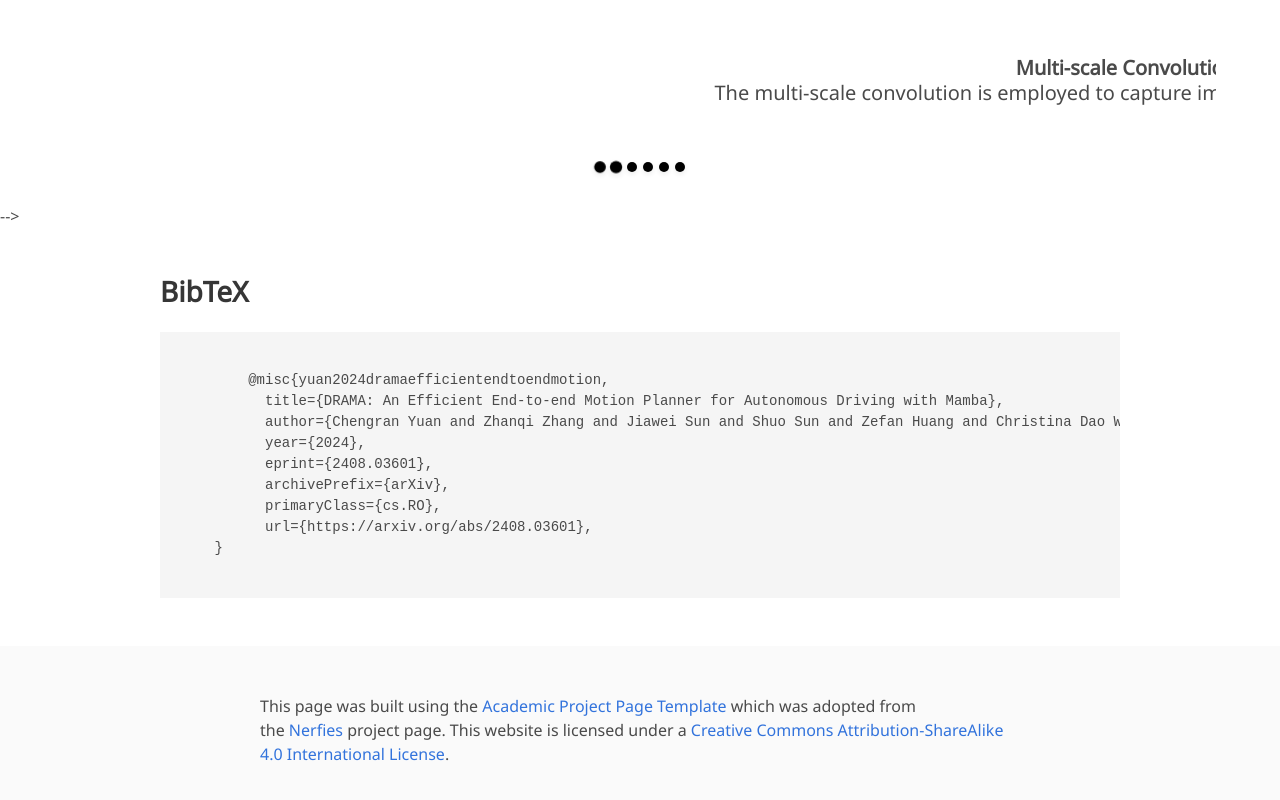
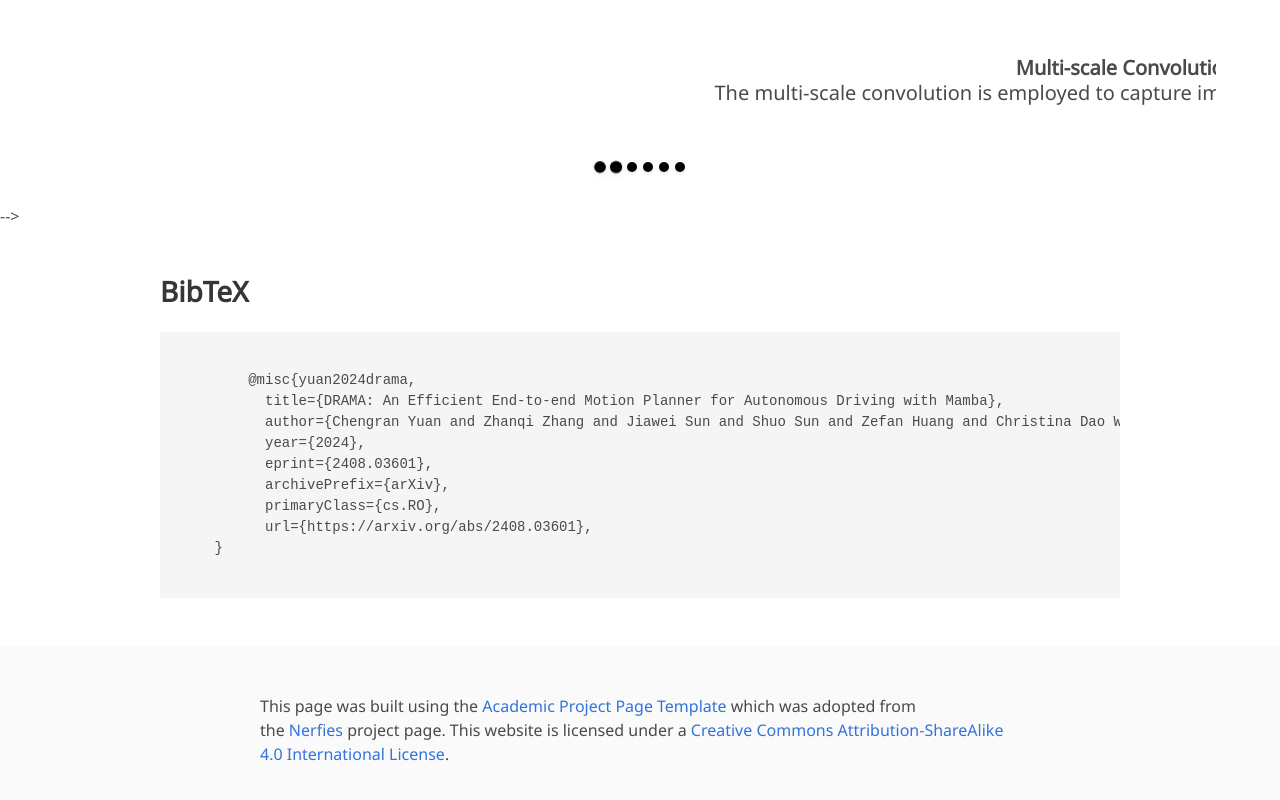
Before and after one commit to Chengran-Yuan/DRAMA, a plain HTML site: page index.html in a window 1280 px wide. Shown: the part 1934-2734 px from the top of the page. Drawn offline with nearby package versions, Linux system fonts and the light colour scheme; some icons are missing; a web font is replaced by a local one.

Commit message:
Update citation

```diff
--- a/index.html
+++ b/index.html
@@ -336,7 +336,7 @@
     <div class="container is-max-desktop content">
       <h2 class="title">BibTeX</h2>
       <pre><code>
-        @misc{yuan2024dramaefficientendtoendmotion,
+        @misc{yuan2024drama,
           title={DRAMA: An Efficient End-to-end Motion Planner for Autonomous Driving with Mamba},
           author={Chengran Yuan and Zhanqi Zhang and Jiawei Sun and Shuo Sun and Zefan Huang and Christina Dao Wen Lee and Dongen Li and Yuhang Han and Anthony Wong and Keng Peng Tee and Marcelo H. Ang Jr au2},
           year={2024},
```
